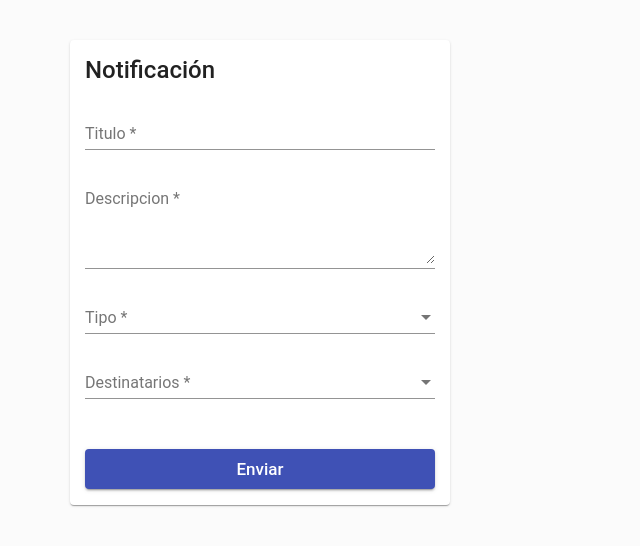
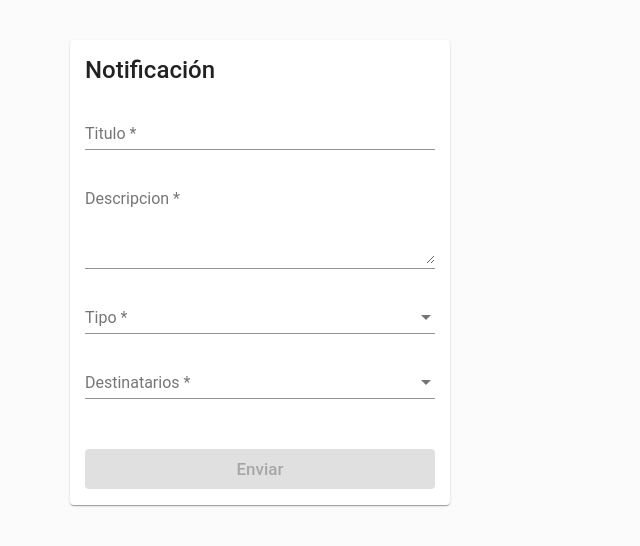
Before and after one commit to CrissAlvarezH/NotiWeb, an Angular app: page / in a window 1280 px wide. Shown: the top 546 px of the page, without its empty margins (0-640 px from the left). Built offline with nearby package versions, Linux system fonts and the light colour scheme.

Commit message:
Agrego progress spinner al enviar la notificacion

```diff
--- a/src/app/componentes/form-notificacion/form-notificacion.component.css
+++ b/src/app/componentes/form-notificacion/form-notificacion.component.css
@@ -25,3 +25,16 @@
     padding: 2px;
     font-size: 17px;
 }
+
+.cargando {
+    height: 20px;
+    width: 20px;
+}
+
+.cargando {
+    margin: auto;
+}
+
+.cont-cargando {
+    margin-top: 30px;
+}
--- a/src/app/componentes/form-notificacion/form-notificacion.component.html
+++ b/src/app/componentes/form-notificacion/form-notificacion.component.html
@@ -45,7 +45,18 @@
             </mat-error>
         </mat-form-field>
 
-        <button class="btn-enviar" mat-button mat-raised-button color="primary"> Enviar </button>
+
+        <div *ngIf="!cargando; else progreso">
+            <button [disabled]="form.invalid" (click)="enviar()" class="btn-enviar animated fadeIn fast" mat-button mat-raised-button color="primary"> Enviar </button>
+        </div>
+
+        <ng-template #progreso>
+            <div class="cont-cargando">
+                <mat-spinner class="cargando animated fadeIn fast" strokeWidth="5" diameter="40" mode="indeterminate"></mat-spinner>
+            </div>
+        </ng-template>
+
+
 
     </div>
 
--- a/src/app/componentes/form-notificacion/form-notificacion.component.ts
+++ b/src/app/componentes/form-notificacion/form-notificacion.component.ts
@@ -10,6 +10,7 @@ import { FormGroup, FormControl, Validators } from '@angular/forms';
 })
 export class FormNotificacionComponent implements OnInit {
   public form: FormGroup;
+  public cargando = false;
 
   constructor( private _principal: ServicioPrincipalService) {
     this.form = new FormGroup({
@@ -26,6 +27,8 @@ export class FormNotificacionComponent implements OnInit {
   }
 
   enviar() {
+    this.cargando = true;
+
     this._principal.enviarNotificacion(this.form.value.notificacion)
       .subscribe( (resp: any) => {
 
@@ -34,8 +37,12 @@ export class FormNotificacionComponent implements OnInit {
         } else {
           console.log(`Error`);
         }
+
+        this.cargando = false;
       }, err => {
         console.log(`Error al enviar notificación ${ JSON.stringify(err) }`);
+
+        this.cargando = false;
       });
   }
 
--- a/src/styles.css
+++ b/src/styles.css
@@ -4,3 +4,30 @@
 body {
     background-color: #eaeaea2c !important;
 }
+
+.animated {
+    -webkit-animation-duration: 1s;
+    animation-duration: 1s;
+    -webkit-animation-fill-mode: both;
+    animation-fill-mode: both;
+}
+
+.fast {
+    -webkit-animation-duration: 0.4s;
+    animation-duration: 0.4s;
+    -webkit-animation-fill-mode: both;
+    animation-fill-mode: both;
+}
+
+@keyframes fadeIn {
+    from {
+        opacity: 0;
+    }
+    to {
+        opacity: 1;
+    }
+}
+
+.fadeIn {
+    animation-name: fadeIn;
+}
```
Also changed, not shown: src/app/material.module.ts (+5 -2 lines).
